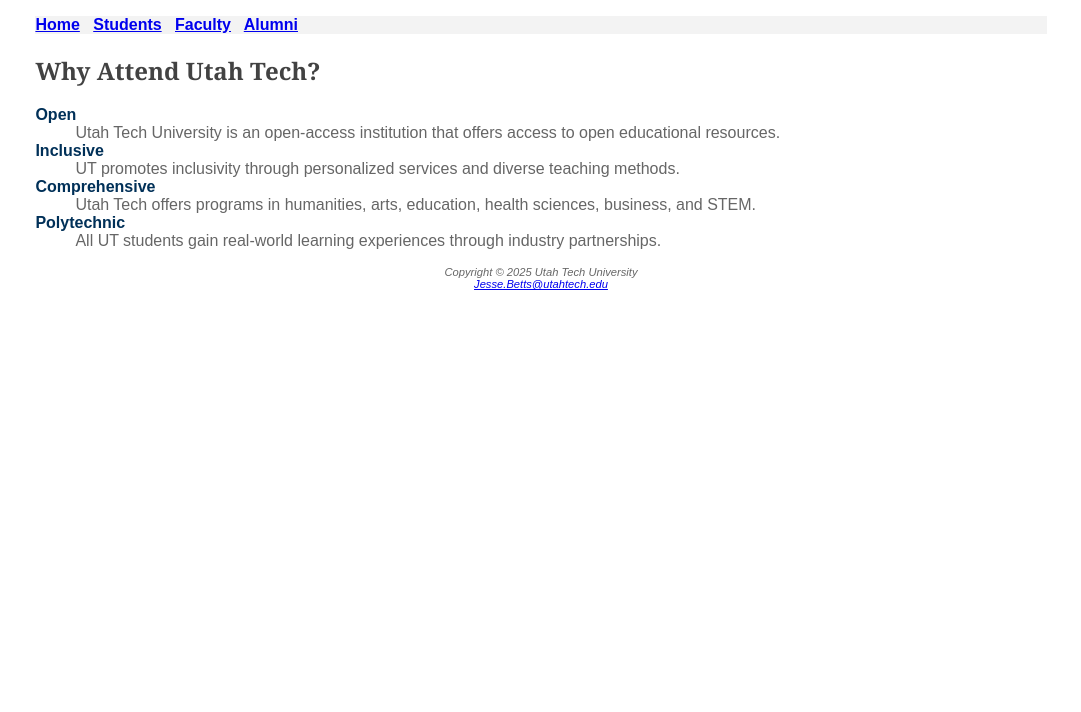
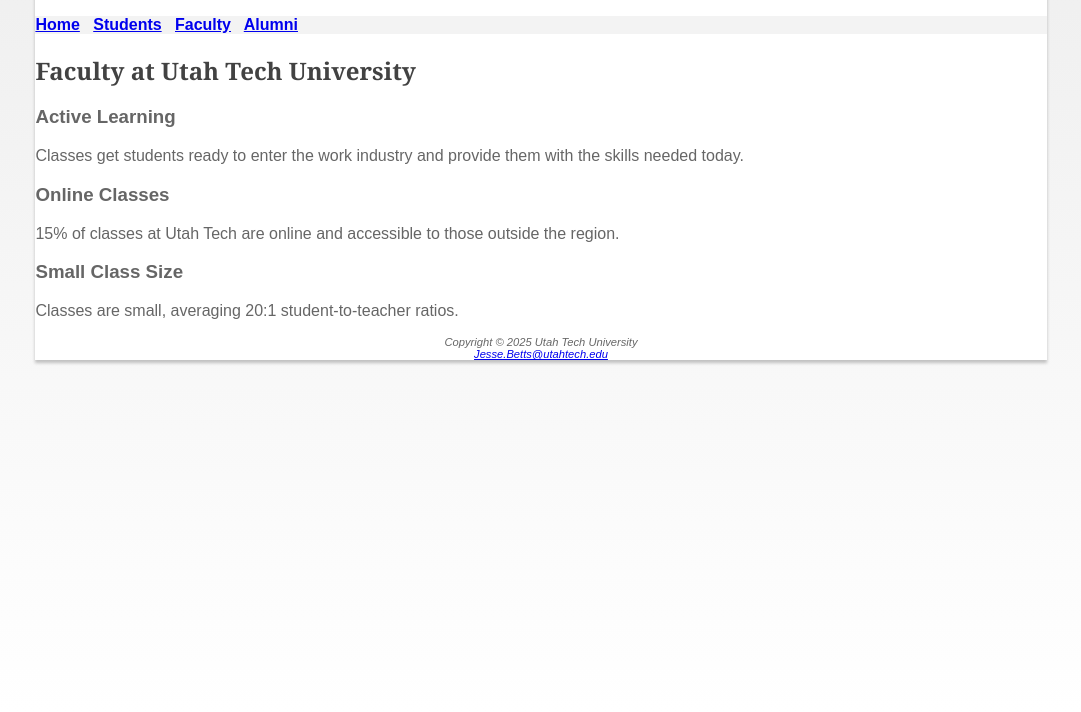
Before and after one commit to JesseBetts/se1400, a plain HTML site: page UtahTech3/faculty.html in a window 1280 px wide. Shown: the part 88-800 px from the top of the page, without its empty margins (99-1180 px from the left). Drawn offline with Linux system fonts and the light colour scheme.

Commit message:
step 3 task 5

```diff
--- a/coloredwebsite/students.html
+++ b/UtahTech3/faculty.html
@@ -3,13 +3,13 @@
 
 <head>
     <link rel="stylesheet" href="style.css" type="text/css" media="all">
-    <title>Utah Tech University :: Students</title>
+    <title>Utah Tech University :: Faculty</title>
     <meta charset="utf-8">
     <meta name="robots" content="noindex, nofollow">
 </head>
 
 <body>
-    <div id="wrapped">
+    <div id="wrapper">
         <header>
             <h1>Utah Tech University</h1>
         </header>
@@ -19,8 +19,10 @@
             <a href="faculty.html">Faculty</a> &nbsp;
             <a href="alumni.html">Alumni</a>
         </nav>
+        <div id="facultyhero"></div>
         <main>
-            <h2>Why Attend Utah Tech?</h2>
+            <h2>Faculty at Utah Tech University</h2>
+            <!-- <img src="utahtechimages/students.jpg" alt="students in lab coats" width="300">
             <dl>
                 <dt>Open</dt>
                 <dd>Utah Tech University is an open-access institution that offers access to open educational resources.
@@ -31,7 +33,13 @@
                 <dd>Utah Tech offers programs in humanities, arts, education, health sciences, business, and STEM.</dd>
                 <dt>Polytechnic</dt>
                 <dd>All UT students gain real-world learning experiences through industry partnerships.</dd>
-            </dl>
+            </dl> -->
+            <h3>Active Learning</h3>
+            <p>Classes get students ready to enter the work industry and provide them with the skills needed today.</p>
+            <h3>Online Classes</h3>
+            <p>15% of classes at Utah Tech are online and accessible to those outside the region.</p>
+            <h3>Small Class Size</h3>
+            <p>Classes are small, averaging 20:1 student-to-teacher ratios.</p>
         </main>
         <footer>
             Copyright &copy; 2025 Utah Tech University<br>
--- /dev/null
+++ b/UtahTech3/students.html
@@ -0,0 +1,45 @@
+<!DOCTYPE html>
+<html lang="en">
+
+<head>
+    <link rel="stylesheet" href="style.css" type="text/css" media="all">
+    <title>Utah Tech University :: Students</title>
+    <meta charset="utf-8">
+    <meta name="robots" content="noindex, nofollow">
+</head>
+
+<body>
+    <div id="wrapper">
+        <header>
+            <h1>Utah Tech University</h1>
+        </header>
+        <nav>
+            <a href="index.html">Home</a> &nbsp;
+            <a href="students.html">Students</a> &nbsp;
+            <a href="faculty.html">Faculty</a> &nbsp;
+            <a href="alumni.html">Alumni</a>
+        </nav>
+        <div id="studenthero"></div>
+        <main>
+            <h2>Why Attend Utah Tech?</h2>
+            <img src="utahtechimages/students.jpg" alt="students in lab coats" width="300">
+            <dl>
+                <dt>Open</dt>
+                <dd>Utah Tech University is an open-access institution that offers access to open educational resources.
+                </dd>
+                <dt>Inclusive</dt>
+                <dd>UT promotes inclusivity through personalized services and diverse teaching methods.</dd>
+                <dt>Comprehensive</dt>
+                <dd>Utah Tech offers programs in humanities, arts, education, health sciences, business, and STEM.</dd>
+                <dt>Polytechnic</dt>
+                <dd>All UT students gain real-world learning experiences through industry partnerships.</dd>
+            </dl>
+        </main>
+        <footer>
+            Copyright &copy; 2025 Utah Tech University<br>
+            <a href="mailto:Jesse.Betts@utahtech.edu">Jesse.Betts@utahtech.edu</a>
+        </footer>
+    </div>
+</body>
+
+</html>
--- a/coloredwebsite/style.css
+++ b/UtahTech3/style.css
@@ -5,9 +5,12 @@
 } */
 
 body {
+    /* ask about this in class */
     font-family: Arial, Helvetica, sans-serif;
-    background-color: #FFFFFF;
+    background: linear-gradient(to bottom, #eeeeee, #ffffff);
+    background-attachment: fixed;
     color: #666666;
+
 }
 
 header {
@@ -47,12 +50,14 @@
     text-align: center;
 }
 
-#wrapped {
+#wrapper {
     width: 80%;
     margin-right: auto;
     margin-left: auto;
-
-
+    background-color: #ffffff;
+    min-width: 960px;
+    max-width: 2048px;
+    box-shadow: 0px 3px 3px rgb(66,66,66,0.3);
 }
 
 /* //// */
```
Also changed, not shown: UtahTech3/index.html (renamed from coloredwebsite/index.html, +2 -1 lines), UtahTech3/utahtechimages/facultyhero.jpg (renamed from coloredwebsite/utahtechimages/facultyhero.jpg), UtahTech3/utahtechimages/homehero.jpg (renamed from coloredwebsite/utahtechimages/homehero.jpg), UtahTech3/utahtechimages/studenthero.jpg (renamed from coloredwebsite/utahtechimages/studenthero.jpg), UtahTech3/utahtechimages/students.jpg (renamed from coloredwebsite/utahtechimages/students.jpg), UtahTech3/utahtechimages/utahtechlogo.svg (renamed from coloredwebsite/utahtechimages/utahtechlogo.svg).
